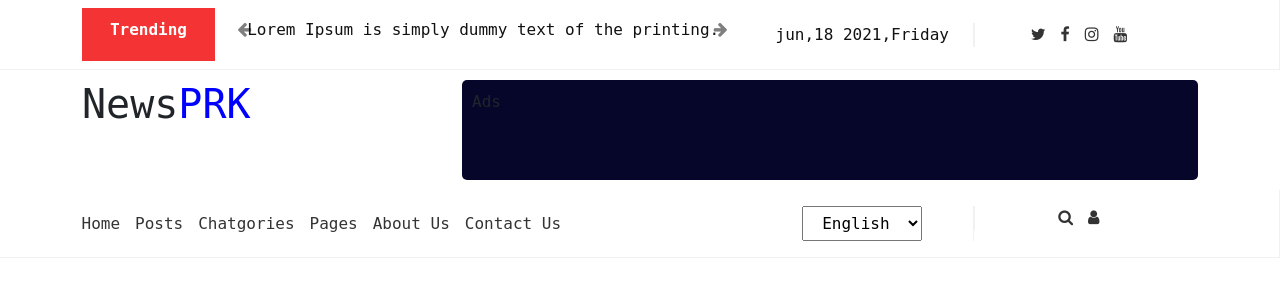
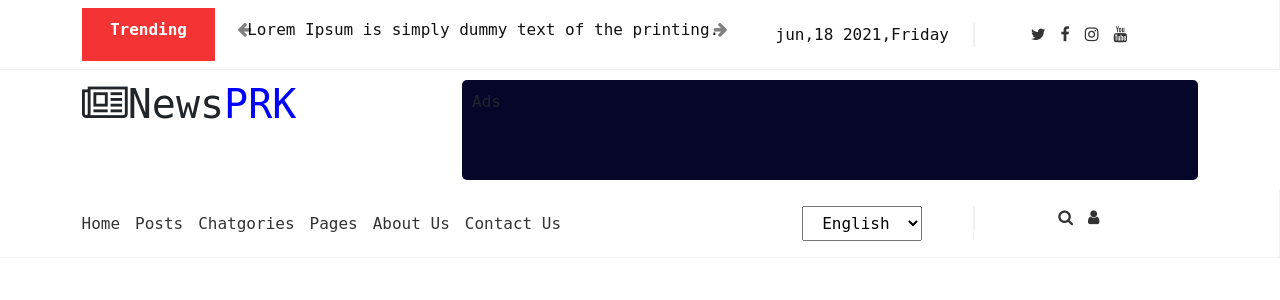
Before and after one commit to priyankalima/newsprk, a Next.js app: page /components/Navabar in a window 1280 px wide. Shown: the top 300 px of the page. Built offline with nearby package versions, Linux system fonts and the light colour scheme; no server answers; a web font is replaced by a local one.

Commit message:
Update Navabar.js

```diff
--- a/pages/components/Navabar.js
+++ b/pages/components/Navabar.js
@@ -58,7 +58,7 @@ const Navbar = () => {
                 <div className="container">
                     <div className="row">
                         <div className="col-sm-4 col-md-4 col-lg-4 mb-2">
-                            <h1>News<span style={{ color: 'blue' }}>PRK</span></h1>
+                            <h1><i className="fa fa-newspaper-o"></i>News<span style={{ color: 'blue' }}>PRK</span></h1>
                         </div>
                         <div className="col-sm-8 col-md-8 col-lg-8">
                             <div className='div-content'>
```
